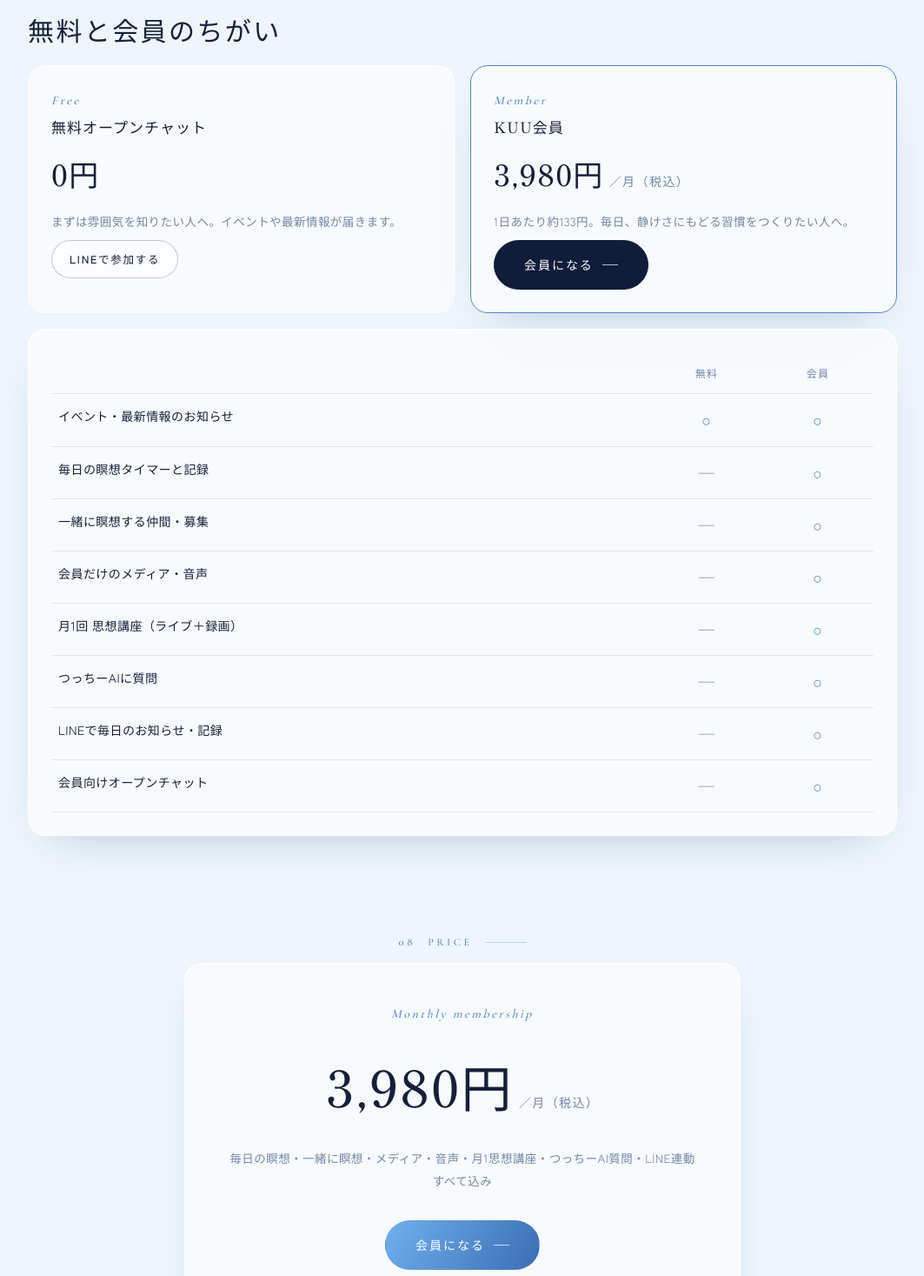
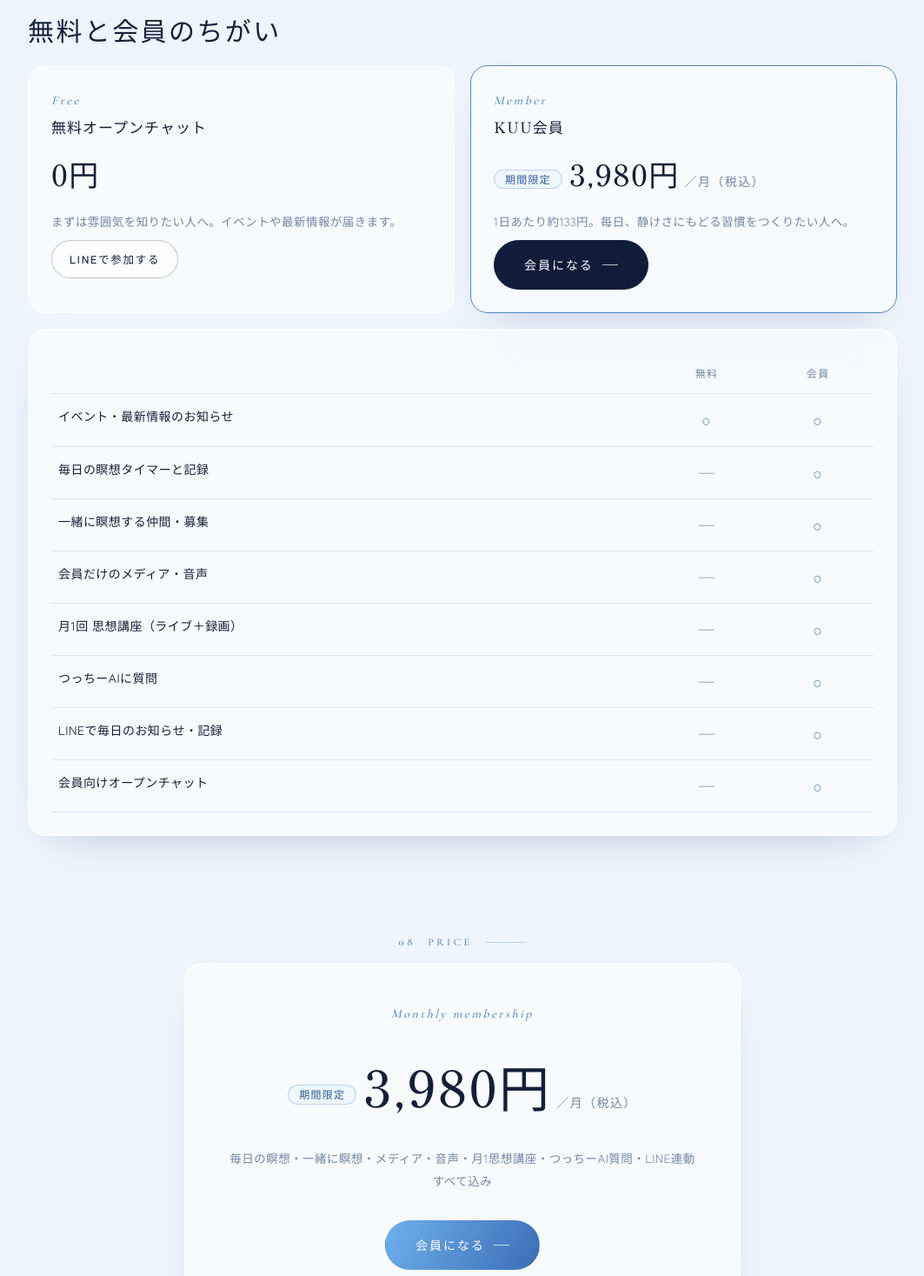
Before and after one commit to wclosetk8114-collab/meisou-community, a Next.js app: page / in a window 1280 px wide. Shown: the part 4484-5951 px from the top of the page at 87% size, without its empty margins (108-1171 px from the left). Built offline with nearby package versions, Linux system fonts and the light colour scheme.

Commit message:
月額3,980円に「期間限定」を表記

```diff
--- a/app/layout.tsx
+++ b/app/layout.tsx
@@ -4,7 +4,7 @@ import { SITE } from "@/lib/site";
 
 export const metadata: Metadata = {
   title: `${SITE.name}｜毎日瞑想コミュニティ`,
-  description: `毎日の瞑想で頭をからっぽにして、視座をひらく会員制コミュニティ。月額${SITE.monthly.toLocaleString()}円（税込）。`,
+  description: `毎日の瞑想で静けさにもどり、視座をひらく会員制コミュニティ。期間限定 月額${SITE.monthly.toLocaleString()}円（税込）。`,
 };
 
 export default function RootLayout({ children }: { children: React.ReactNode }) {
--- a/app/page.tsx
+++ b/app/page.tsx
@@ -147,7 +147,7 @@ export default function Home() {
               <div className="card" style={{ border: "1px solid var(--gold)" }}>
                 <p className="en">Member</p>
                 <h3 style={{ margin: "4px 0" }}>KUU会員</h3>
-                <p className="price" style={{ fontSize: 34 }}>{yen(SITE.monthly)}<small>／月（税込）</small></p>
+                <p className="price" style={{ fontSize: 34 }}><span className="tag gold" style={{ fontSize: 12, verticalAlign: "middle", marginRight: 8 }}>期間限定</span>{yen(SITE.monthly)}<small>／月（税込）</small></p>
                 <p className="muted">1日あたり約{Math.round(SITE.monthly / 30)}円。毎日、静けさにもどる習慣をつくりたい人へ。</p>
                 <a href={joinHref()} className="btn">会員になる</a>
               </div>
@@ -172,7 +172,7 @@ export default function Home() {
             <p className="label" style={{ justifyContent: "center" }}><b>08</b> Price</p>
             <div className="card" style={{ padding: "44px 26px" }}>
               <p className="en">Monthly membership</p>
-              <p className="price">{yen(SITE.monthly)}<small>／月（税込）</small></p>
+              <p className="price"><span className="tag gold" style={{ fontSize: 12, verticalAlign: "middle", marginRight: 8 }}>期間限定</span>{yen(SITE.monthly)}<small>／月（税込）</small></p>
               <p className="muted">毎日の瞑想・一緒に瞑想・メディア・音声・月1思想講座・つっちーAI質問・LINE連動<br />すべて込み</p>
               <div className="spacer" />
               <a href={joinHref()} className="btn gold">会員になる</a>
--- a/app/signup/page.tsx
+++ b/app/signup/page.tsx
@@ -12,7 +12,7 @@ export default async function Signup({ searchParams }: { searchParams: Promise<{
         <div className="card">
           <p className="en">JOIN</p>
           <h1 style={{ fontSize: 26 }}>会員登録</h1>
-          <p className="muted">月額 {yen(SITE.monthly)}（税込）。お申し込み後にお送りする「参加コード」を入れてください。</p>
+          <p className="muted">期間限定 月額 {yen(SITE.monthly)}（税込）。お申し込み後にお送りする「参加コード」を入れてください。</p>
           {e && <p className="err">{e}</p>}
           <form action={signup}>
             <label>お名前（ニックネーム可・コミュニティに表示されます）</label>
--- a/lib/site.ts
+++ b/lib/site.ts
@@ -3,7 +3,7 @@ export const SITE = {
   name: "KUU",
   en: "KUU — MEDITATION COMMUNITY",
   tagline: "毎日、瞑想で静けさにもどる。そこから、視座がひらく。",
-  monthly: 3980, // 税込・月額
+  monthly: 3980, // 税込・月額（期間限定価格）
   course: 50000, // 税別
   courseTaxIn: 55000,
   lessonsCount: 10,
```
